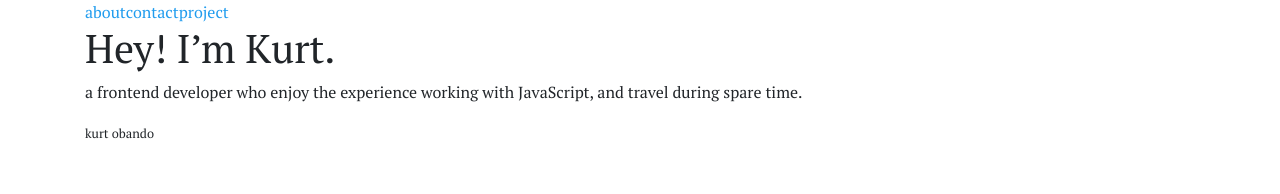
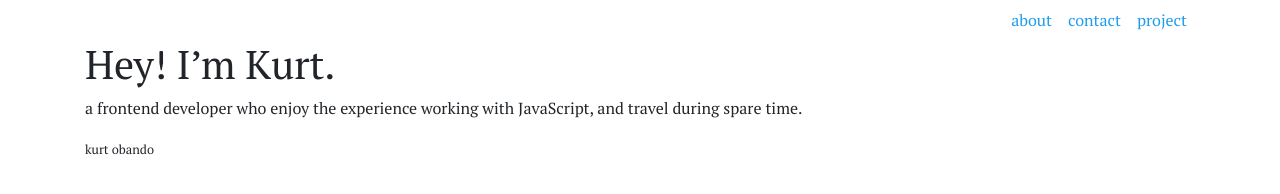
Before and after one commit to kurtobando/simple-portfolio, a Gatsby site: page / in a window 1280 px wide. Built offline with nearby package versions, Linux system fonts and the light colour scheme; Gatsby itself is replaced by a stand-in of ours.

Commit message:
add style navigation

```diff
--- a/src/component/navigation.js
+++ b/src/component/navigation.js
@@ -4,9 +4,11 @@ import { Link } from "gatsby"
 const Navigation = () => {
 	return(
 		<Fragment>
-			<Link to="/">about</Link>
-			<Link to="/contact">contact</Link>
-			<Link to="/project">project</Link>
+			<div className="d-flex flex-wrap justify-content-end">
+				<Link className="m-2" to="/">about</Link>
+				<Link className="m-2" to="/contact">contact</Link>
+				<Link className="m-2" to="/project">project</Link>
+			</div>
 		</Fragment>
 	)
 }
```
